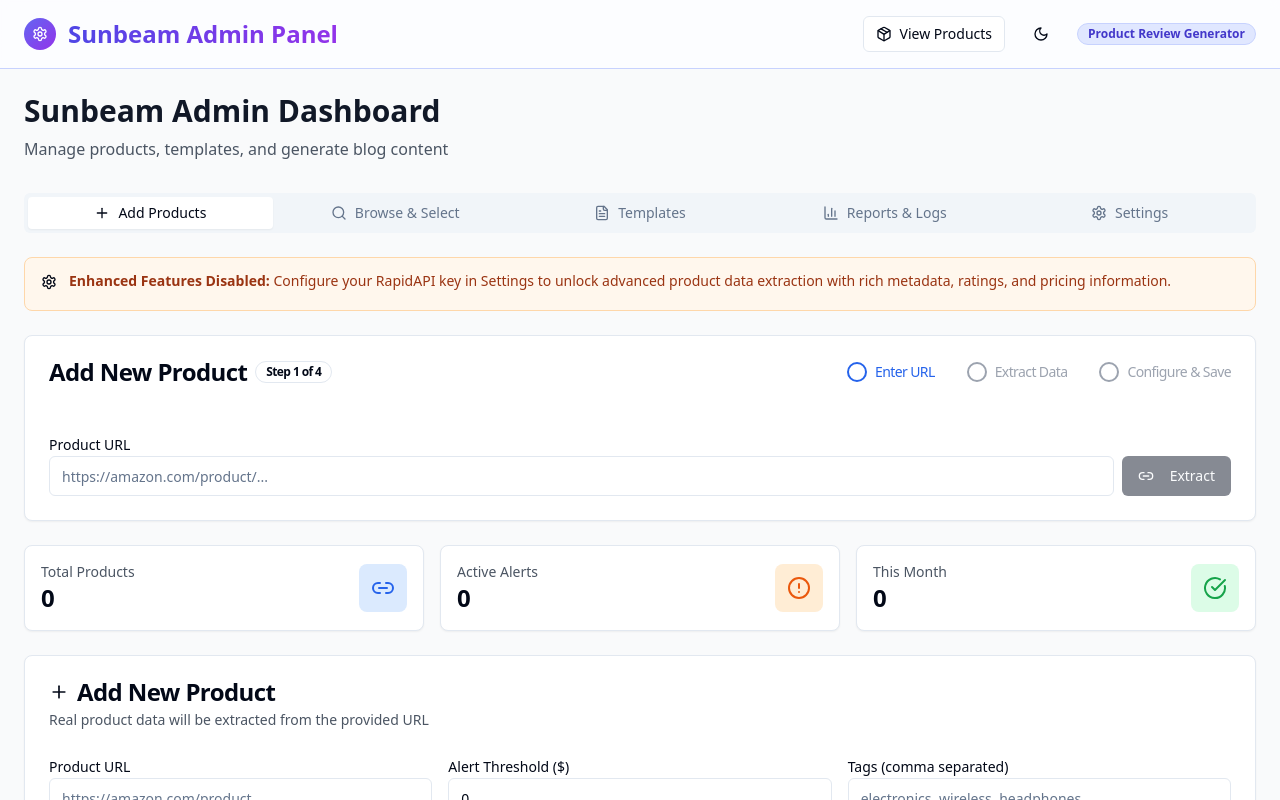
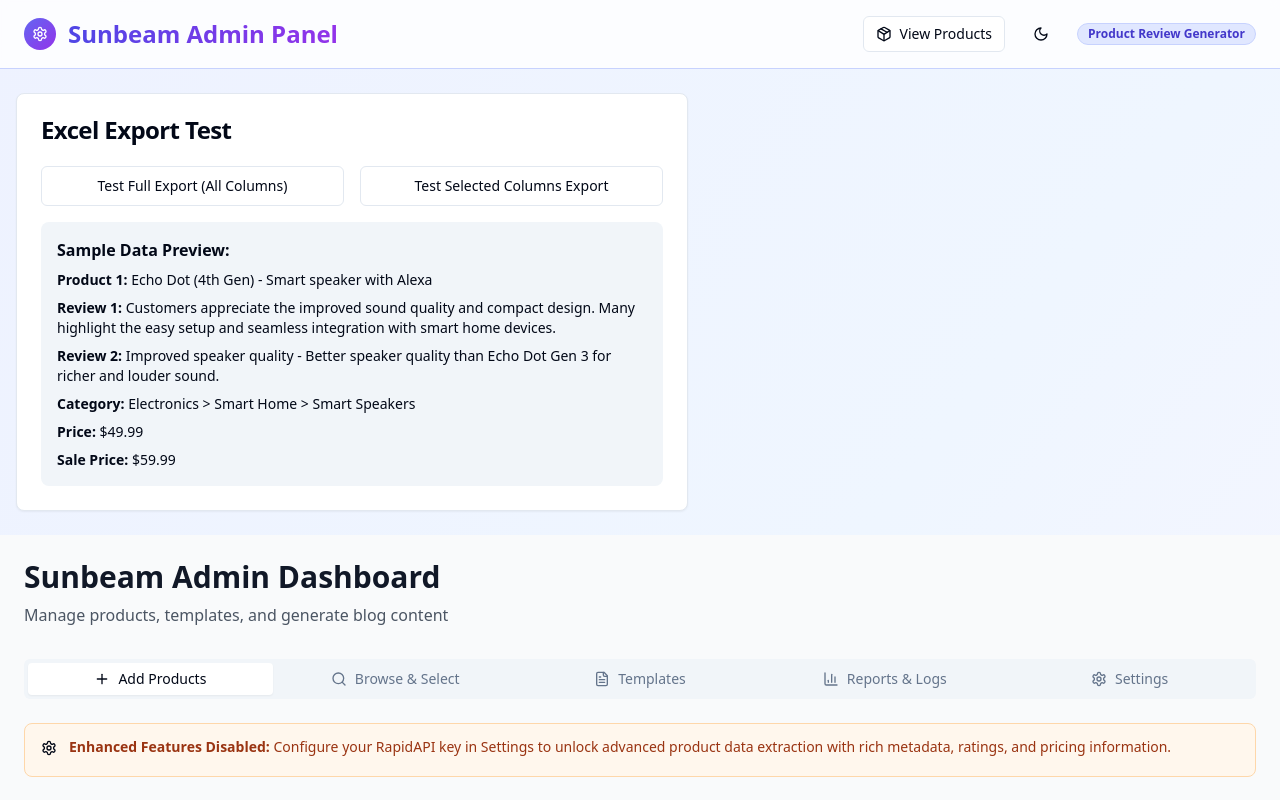
Before and after one commit to mmacri/sunbeam-product-compass, a React (Vite) app: page /admin in a window 1280 px wide. Shown: the top 800 px of the page. Built offline with nearby package versions, Linux system fonts and the light colour scheme.

Commit message:
Test Excel export data mapping
Verified that all API fields are pulled and correctly mapped to the CSV export and saved user data.

```diff
--- /dev/null
+++ b/src/components/admin/ExcelExportTest.tsx
@@ -0,0 +1,130 @@
+import React from 'react';
+import { Button } from '@/components/ui/button';
+import { Card, CardContent, CardHeader, CardTitle } from '@/components/ui/card';
+import { ExcelService } from '@/services/excelService';
+import { RapidApiProduct } from '@/types/rapidApi';
+
+// Sample RapidAPI data structure for testing
+const sampleRapidApiProducts: RapidApiProduct[] = [
+  {
+    asin: "B08N5WRWNW",
+    product_title: "Echo Dot (4th Gen) - Smart speaker with Alexa",
+    product_price: "$49.99",
+    product_original_price: "$59.99",
+    unit_price: "$49.99",
+    unit_count: 1,
+    currency: "USD",
+    product_star_rating: "4.7",
+    product_num_ratings: 234567,
+    product_url: "https://amazon.com/dp/B08N5WRWNW",
+    product_photo: "https://m.media-amazon.com/images/I/614YRyQASmL._AC_SL1000_.jpg",
+    product_num_offers: 15,
+    product_minimum_offer_price: "$45.99",
+    is_best_seller: true,
+    is_amazon_choice: true,
+    is_prime: true,
+    climate_pledge_friendly: true,
+    delivery: "FREE delivery Thu, Dec 14",
+    has_variations: true,
+    product_byline: "Electronics > Smart Home > Smart Speakers",
+    coupon_text: "Save 5% with coupon",
+    product_badge: "Best Seller",
+    product_availability: "In Stock",
+    product_description: "Meet Echo Dot - Our most popular smart speaker with Alexa. The sleek, compact design delivers crisp vocals and balanced bass for full sound.",
+    about_product: [
+      "Improved speaker quality - Better speaker quality than Echo Dot Gen 3 for richer and louder sound.",
+      "Voice control your music - Stream songs from Amazon Music, Apple Music, Spotify, SiriusXM, and others.",
+      "Ready to help - Ask Alexa to play music, answer questions, read the news, check the weather, set alarms, control compatible smart home devices, and more.",
+      "Connect with others - Drop in on other rooms in your home or make announcements to every room with a compatible Echo device."
+    ],
+    customers_say: "Customers appreciate the improved sound quality and compact design. Many highlight the easy setup and seamless integration with smart home devices.",
+    sales_volume: "10,000+ bought in past month",
+    standing_screen_display_size: "N/A",
+    memory_storage_capacity: "N/A",
+    ram_memory_installed_size: "N/A"
+  },
+  {
+    asin: "B09B8V8WLC",
+    product_title: "Apple AirPods Pro (2nd Generation)",
+    product_price: "$249.00",
+    product_original_price: "$279.00",
+    unit_price: "$249.00",
+    unit_count: 1,
+    currency: "USD",
+    product_star_rating: "4.5",
+    product_num_ratings: 89234,
+    product_url: "https://amazon.com/dp/B09B8V8WLC",
+    product_photo: "https://m.media-amazon.com/images/I/61SUj2aKoEL._AC_SL1500_.jpg",
+    product_num_offers: 8,
+    product_minimum_offer_price: "$239.00",
+    is_best_seller: false,
+    is_amazon_choice: true,
+    is_prime: true,
+    climate_pledge_friendly: false,
+    delivery: "FREE delivery Wed, Dec 13",
+    has_variations: false,
+    product_byline: "Electronics > Headphones > Earbuds",
+    coupon_text: "",
+    product_badge: "Amazon's Choice",
+    product_availability: "In Stock",
+    product_description: "AirPods Pro feature Active Noise Cancellation for immersive sound. Transparency mode for hearing the world around you. All-day battery life and a more customizable fit.",
+    about_product: [
+      "Active Noise Cancellation blocks outside noise, so you can immerse yourself in music",
+      "Transparency mode for hearing and interacting with the world around you",
+      "Spatial audio with dynamic head tracking provides theater-like sound that surrounds you",
+      "Customizable fit with three sizes of soft, tapered silicone tips",
+      "Sweat and water resistant for Active Noise Cancellation and Transparency mode"
+    ],
+    customers_say: "Users love the active noise cancellation and sound quality. The improved fit and battery life are frequently mentioned as standout features.",
+    sales_volume: "5,000+ bought in past month",
+    standing_screen_display_size: "N/A",
+    memory_storage_capacity: "N/A",
+    ram_memory_installed_size: "N/A"
+  }
+];
+
+export const ExcelExportTest: React.FC = () => {
+  const testExport = () => {
+    console.log('Testing Excel export with sample RapidAPI data:', sampleRapidApiProducts);
+    ExcelService.exportToExcel(sampleRapidApiProducts);
+  };
+
+  const testSelectedColumns = () => {
+    const testColumns = [
+      'affiliate_link', 'title', 'image_url', 'description', 'price', 'sale_price',
+      'rating', 'review_1', 'review_2', 'category', 'tags', 'specifications'
+    ];
+    console.log('Testing Excel export with selected columns:', testColumns);
+    ExcelService.exportToExcel(sampleRapidApiProducts, testColumns);
+  };
+
+  return (
+    <Card className="w-full max-w-2xl">
+      <CardHeader>
+        <CardTitle>Excel Export Test</CardTitle>
+      </CardHeader>
+      <CardContent className="space-y-4">
+        <div className="grid grid-cols-1 md:grid-cols-2 gap-4">
+          <Button onClick={testExport} variant="outline">
+            Test Full Export (All Columns)
+          </Button>
+          <Button onClick={testSelectedColumns} variant="outline">
+            Test Selected Columns Export
+          </Button>
+        </div>
+
+        <div className="mt-6 p-4 bg-muted rounded-lg">
+          <h3 className="font-semibold mb-2">Sample Data Preview:</h3>
+          <div className="text-sm space-y-2">
+            <p><strong>Product 1:</strong> {sampleRapidApiProducts[0].product_title}</p>
+            <p><strong>Review 1:</strong> {sampleRapidApiProducts[0].customers_say}</p>
+            <p><strong>Review 2:</strong> {sampleRapidApiProducts[0].about_product?.[0]}</p>
+            <p><strong>Category:</strong> {sampleRapidApiProducts[0].product_byline}</p>
+            <p><strong>Price:</strong> {sampleRapidApiProducts[0].product_price}</p>
+            <p><strong>Sale Price:</strong> {sampleRapidApiProducts[0].product_original_price}</p>
+          </div>
+        </div>
+      </CardContent>
+    </Card>
+  );
+};
--- a/src/pages/Admin.tsx
+++ b/src/pages/Admin.tsx
@@ -2,6 +2,7 @@
 import React from 'react';
 import { AdminDashboard } from '@/components/AdminDashboard';
 import { AdminHeader } from '@/components/AdminHeader';
+import { ExcelExportTest } from '@/components/admin/ExcelExportTest';
 import { useToast } from '@/hooks/use-toast';
 
 const Admin = () => {
@@ -31,6 +32,11 @@ const Admin = () => {
     <div className="min-h-screen bg-gradient-to-br from-indigo-50 via-blue-50 to-purple-50 dark:from-gray-900 dark:via-gray-800 dark:to-gray-900">
       <AdminHeader />
 
+      {/* Excel Export Test Section */}
+      <div className="container mx-auto px-4 py-6">
+        <ExcelExportTest />
+      </div>
+
       <AdminDashboard
         onViewProduct={handleViewProduct}
         onEditProduct={handleEditProduct}
```
